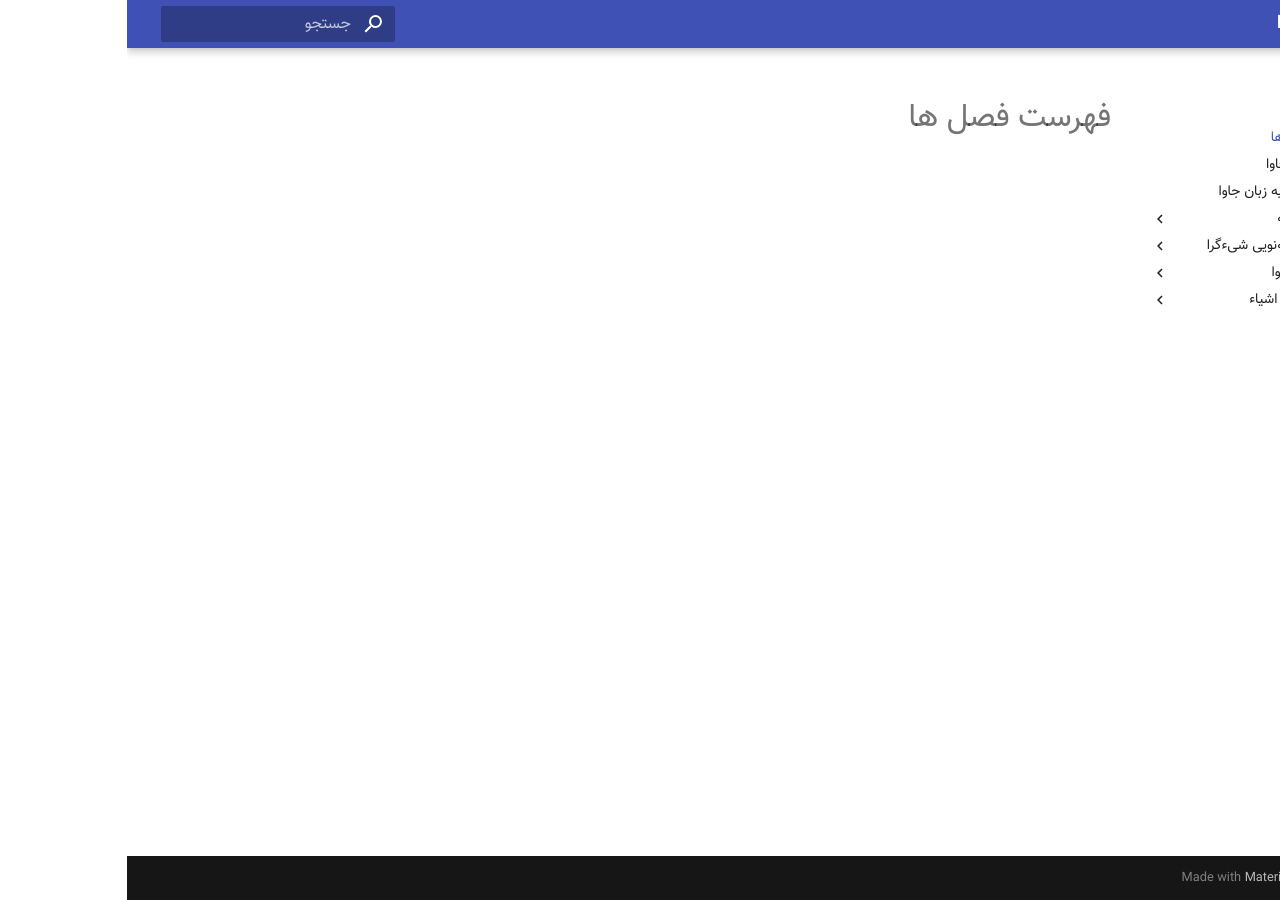
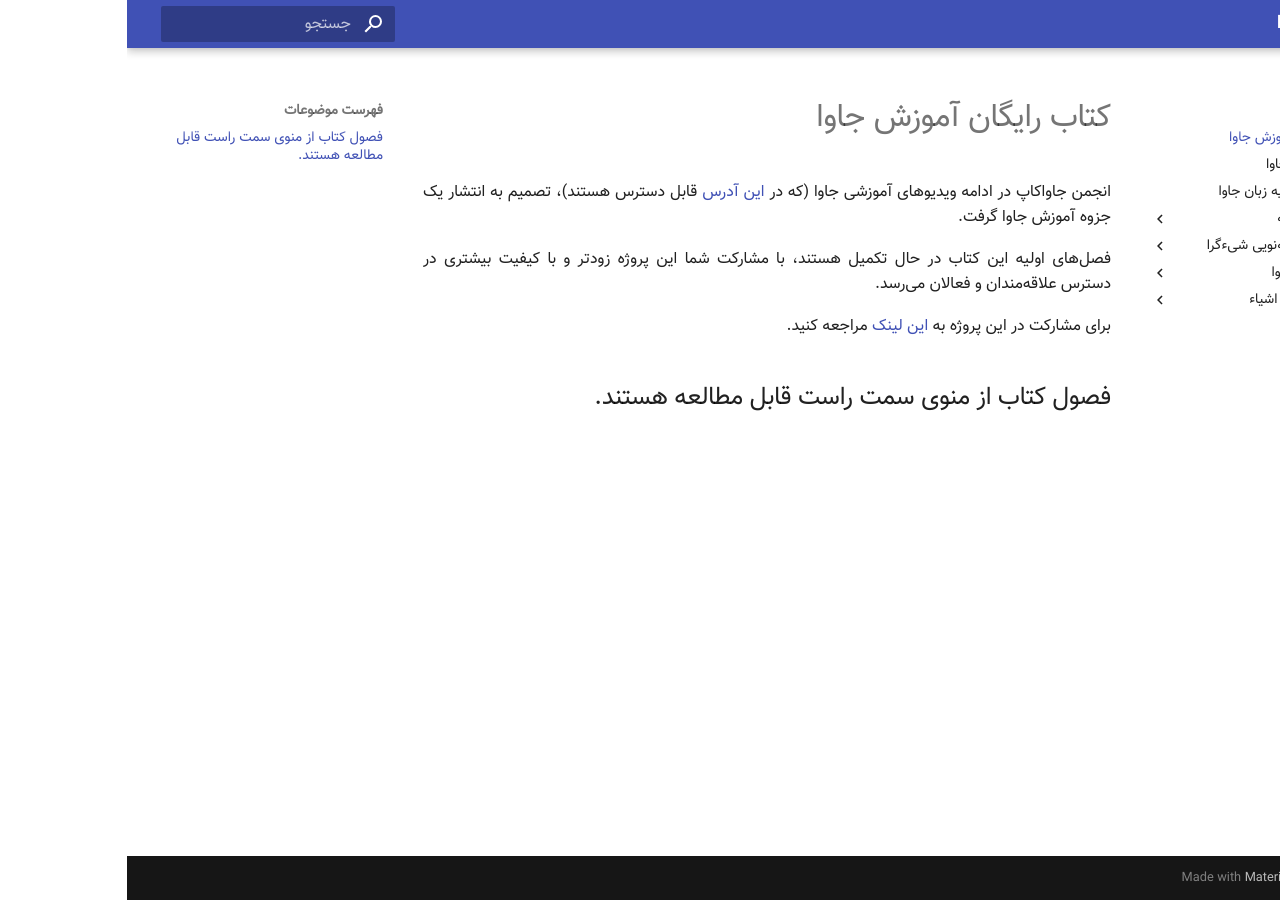
Before and after one commit to javacup-ir/tutorial, an MkDocs documentation site: the page built from docs/index.md, in a window 1280 px wide. Built offline with MkDocs 1.6.1 and Material for MkDocs 9.7.7, drawn with Linux system fonts in a browser that asks for light colours.

Commit message:
edited index.md

```diff
--- a/docs/index.md
+++ b/docs/index.md
@@ -1 +1,13 @@
-# فهرست فصل ها
+# کتاب رایگان آموزش جاوا
+
+انجمن جاواکاپ در ادامه ویدیو‌های آموزشی جاوا (که در [این آدرس](https://javacup.ir/javacup-training-videos/) قابل دسترس هستند)، تصمیم به انتشار یک جزوه آموزش جاوا گرفت.
+
+فصل‌های اولیه این کتاب در حال تکمیل هستند، با مشارکت شما این پروژه زودتر و با کیفیت بیشتری در دسترس علاقه‌مندان و فعالان می‌رسد.
+
+برای مشارکت در این پروژه به [این لینک]() مراجعه کنید.
+
+
+
+## فصول کتاب از منوی سمت راست قابل مطالعه هستند.
+
+#
```
